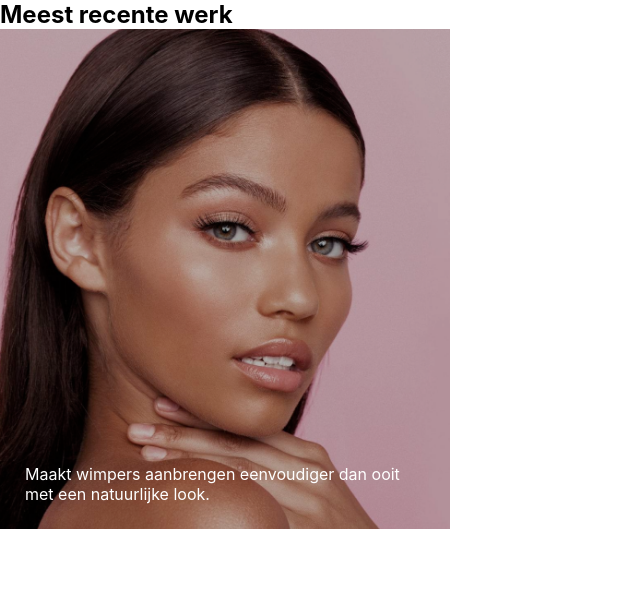
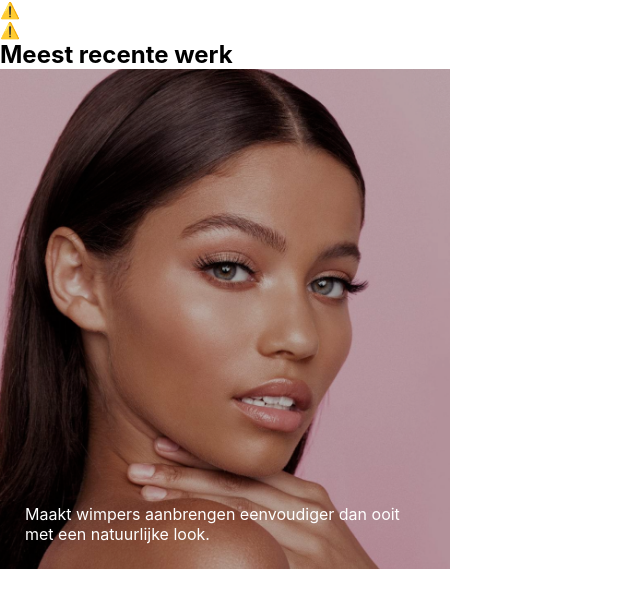
Before and after one commit to jassem-lab/wavydiv, a React (Create React App) app: page / in a window 1280 px wide. Shown: the top 608 px of the page, without its empty margins (0-640 px from the left). Built offline with nearby package versions, Linux system fonts and the light colour scheme; no server answers.

Commit message:
🎨 Our Work Section

```diff
--- a/src/App.js
+++ b/src/App.js
@@ -11,10 +11,9 @@ function App() {
   return (
     <div className="">
       {/* <Accordion /> */}
-      {/* <Animation /> */}
+      <Animation />
       {/* <Services /> */}
       <OurWork />
-      {/* <Acc /> */}
       {/* <Footer /> */}
       {/* <Footer3 /> */}
     </div>
--- a/src/components/ReactPlayer.js
+++ b/src/components/ReactPlayer.js
@@ -8,15 +8,8 @@ import Vid from "../assets/vid.mp4";
 const ReactPlayerComponent = () => {
   return (
     <div>
-      this video
-      {/* <ReactPlayer
-        playing={true}
-        controls={true}
-        url={
-          "https://www.youtube.com/watch?v=gdvQt6S7qFU&ab_channel=1HourLoops"
-        }
-        autoPlay
-      ></ReactPlayer> */}
+      <mark>this video</mark>
+
       <ReactPlayer
         style={{ height: `120px`, width: `180px` }}
         loop={true}
```
